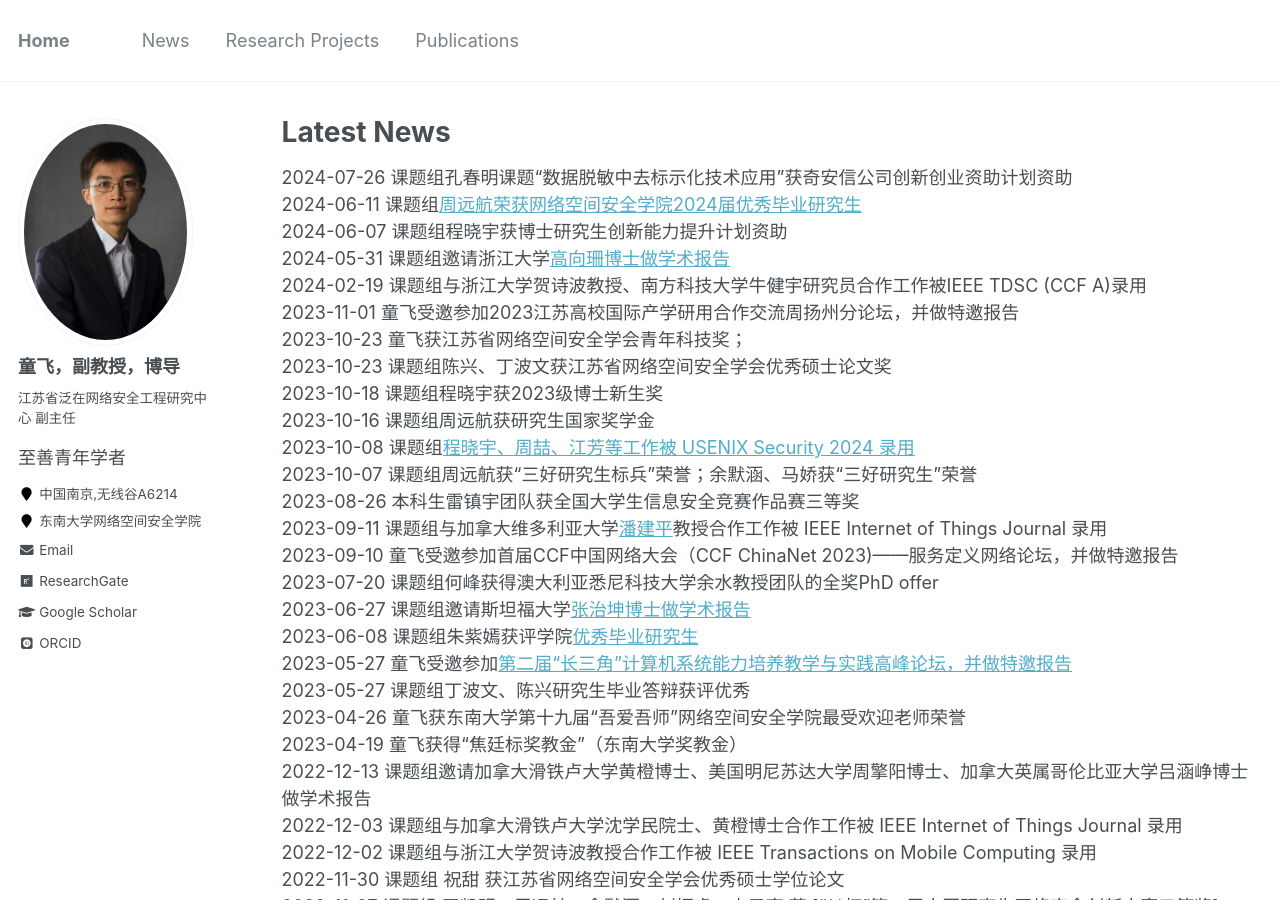
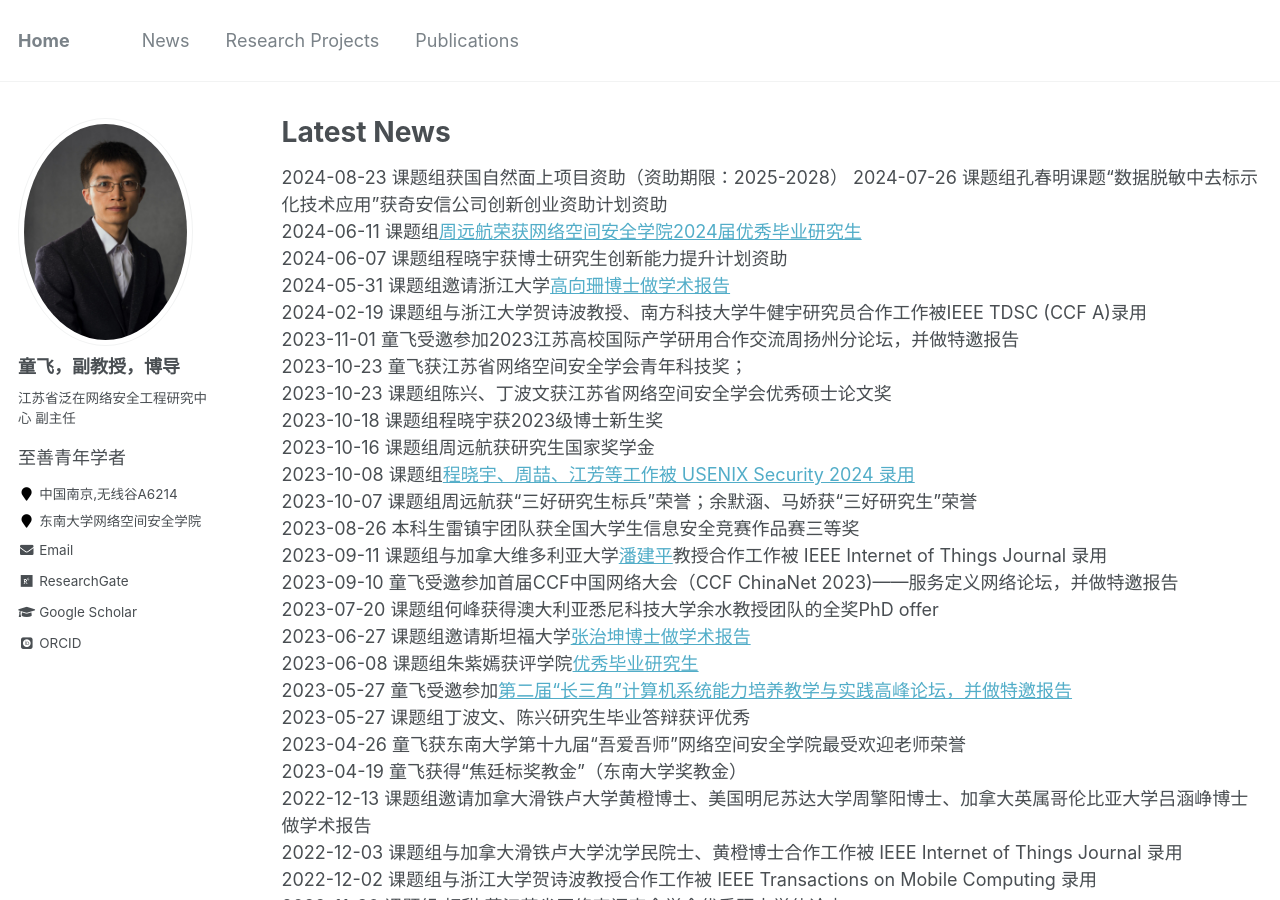
Before and after one commit to fei-tong/fei-tong.github.io, a Jekyll site: the page built from _pages/News.md, in a window 1280 px wide and 900 px high. Built offline with Jekyll 4.4.1, drawn with Linux system fonts in a browser that asks for light colours; some web fonts are replaced.

Commit message:
Update News.md

```diff
--- a/_pages/News.md
+++ b/_pages/News.md
@@ -4,6 +4,7 @@ title: "Latest News"
 permalink: /News/
 author_profile: true
 ---
+2024-08-23 课题组获国自然面上项目资助（资助期限：2025-2028）
 2024-07-26 课题组孔春明课题“数据脱敏中去标示化技术应用”获奇安信公司创新创业资助计划资助<br>
 2024-06-11 课题组[周远航荣获网络空间安全学院2024届优秀毕业研究生](https://cyber.seu.edu.cn/2024/0611/c18217a493451/page.htm)<br>
 2024-06-07 课题组程晓宇获博士研究生创新能力提升计划资助<br>
```
